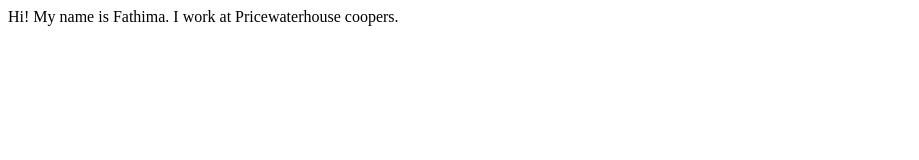
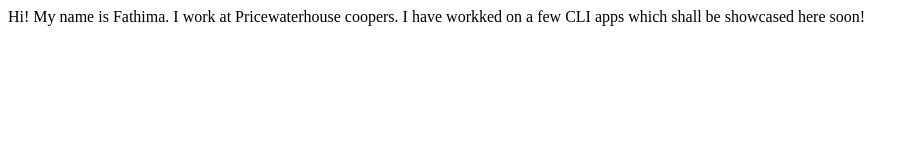
Before and after one commit to sfathimazohra/myPortfolio, a plain HTML site: page index.html in a window 1280 px wide. Shown: the whole page, without its empty margins (0-919 px from the left). Drawn offline with Linux system fonts and the light colour scheme.

Commit message:
docs: update work

```diff
--- a/index.html
+++ b/index.html
@@ -9,5 +9,7 @@
     Hi! My name is Fathima.
 
     I work at Pricewaterhouse coopers.
+
+    I have workked on a few CLI apps which shall be showcased here soon!
 </body>
 </html>
```
